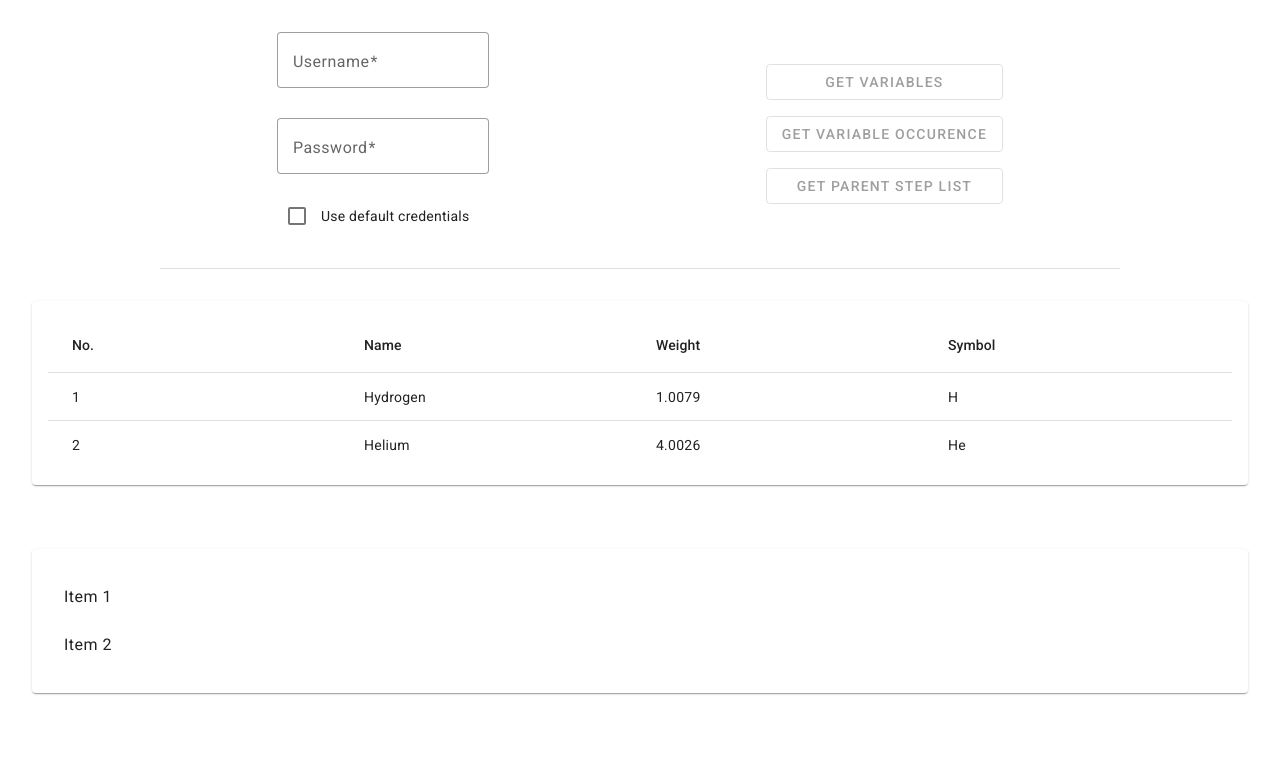
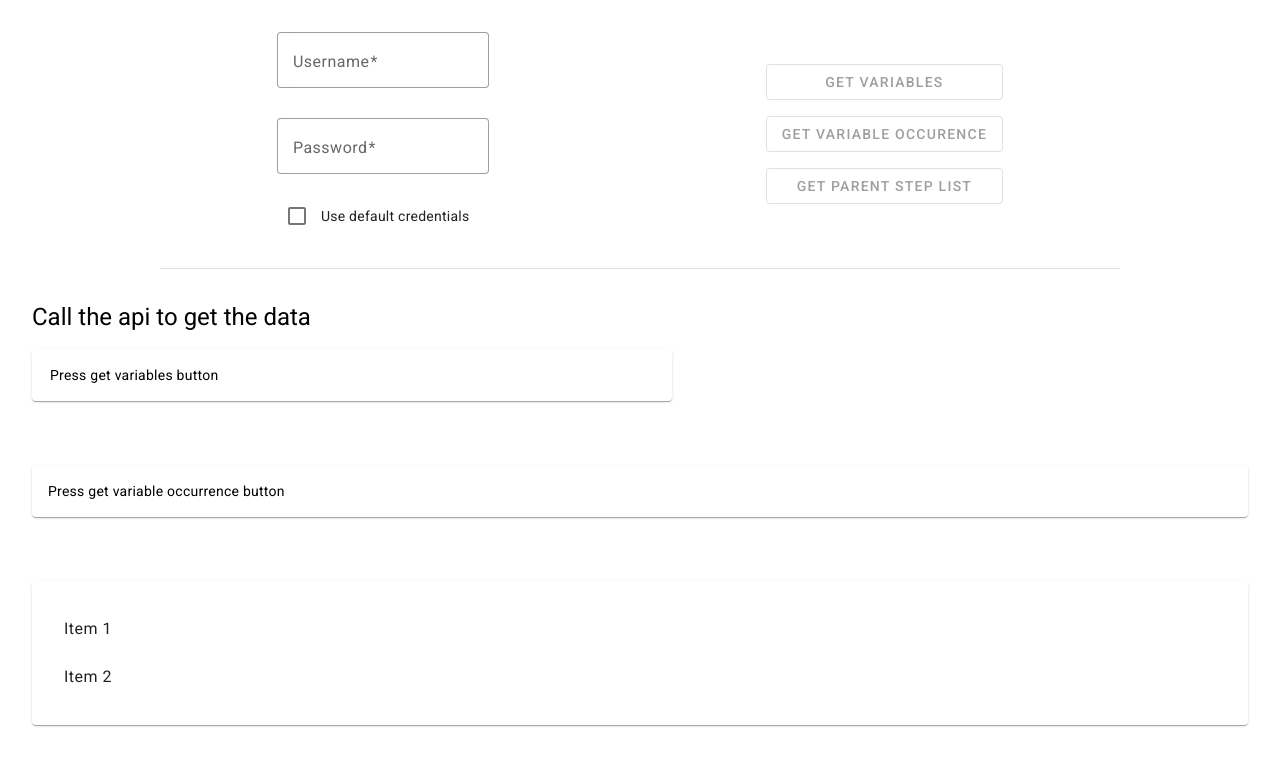
Before and after one commit to tintin12342/robotiq, an Angular app: page / in a window 1280 px wide. Shown: the top 766 px of the page. Built offline with nearby package versions, Linux system fonts and the light colour scheme.

Commit message:
add variable occurence funcionality

```diff
--- a/src/app/models/Process.ts
+++ b/src/app/models/Process.ts
@@ -16,6 +16,7 @@ export interface StepBase {
     stepType: StepType;
     id: string;
     windowProcessInfo?: WindowProcessInfo;
+    stepName?: string;
 }
 
 export interface DefineVariableStep extends StepBase {
--- a/src/app/services/process.service.ts
+++ b/src/app/services/process.service.ts
@@ -1,7 +1,13 @@
 import { HttpClient, HttpHeaders } from '@angular/common/http';
 import { Injectable, inject } from '@angular/core';
 import { BehaviorSubject, Observable } from 'rxjs';
-import { Process } from '../models/Process';
+import {
+  DefineVariableStep,
+  Process,
+  Step,
+  StepType,
+  StringInputStep,
+} from '../models/Process';
 import { API } from '../../environments/environment';
 import { ButtonSelected } from '../credentials/credentials.component';
 
@@ -13,6 +19,7 @@ export class ProcessService {
     process: Process;
     button: ButtonSelected;
   }>({} as { process: Process; button: ButtonSelected });
+  defineVariableStepsSubject$ = new BehaviorSubject<string[]>([]);
 
   private http = inject(HttpClient);
 
@@ -24,4 +31,29 @@ export class ProcessService {
 
     return this.http.get<Process>(`${API.url}`, { headers });
   }
+
+  findVariables(steps: Step[]): string[] {
+    const asteriskRegex = /\u00B7/;
+
+    let result: string[] = [];
+
+    steps.forEach((step) => {
+      if (step.stepType === StepType.StringInputStep) {
+        if (asteriskRegex.test(step.value)) {
+          result.push((step as StringInputStep).value);
+        }
+      }
+      if (step.stepType === StepType.DefineVariableStep) {
+        result.push((step as DefineVariableStep).variableName);
+      }
+      if ('children' in step && step.children.length > 0) {
+        result = result.concat(this.findVariables(step.children));
+      }
+    });
+
+    result = result.map((str) => str.replace(/\*/g, ''));
+    result = result.map(str => str.endsWith('g') ? str.slice(0, -2) : str);
+
+    return result;
+  }
 }
--- a/src/app/variable-list/variable-list.component.html
+++ b/src/app/variable-list/variable-list.component.html
@@ -1,15 +1,24 @@
-<section class="main-container" *ngIf="defineVariableSteps.length > 0">
-  <h1>{{ processName }}</h1>
+<section class="main-container">
+  <h1 *ngIf="(process$ | async)?.process as process; else call">
+    {{ process.robotiqProcessInfo.name }}
+  </h1>
   <mat-card class="card">
-    <mat-card-content>
-      <mat-list role="list">
-        <mat-list-item
-          *ngFor="let variableName of defineVariableSteps"
-          role="listitem"
-        >
-          {{ variableName }}
-        </mat-list-item>
-      </mat-list>
+    <mat-card-content class="card-content">
+      <ng-container *ngIf="defineVariableStepsSubject$ | async as defineVariableSteps">
+        <mat-list role="list" *ngIf="defineVariableSteps.length > 0; else noData">
+          <mat-list-item *ngFor="let variableName of defineVariableSteps" role="listitem">
+            <span class="list-item">{{ variableName }}</span>
+          </mat-list-item>
+        </mat-list>
+      </ng-container>
     </mat-card-content>
   </mat-card>
 </section>
+
+<ng-template #call>
+  <h1>Call the api to get the data</h1>
+</ng-template>
+
+<ng-template #noData>
+  <span class="list-item">Press get variables button</span>
+</ng-template>
--- a/src/app/variable-list/variable-list.component.scss
+++ b/src/app/variable-list/variable-list.component.scss
@@ -7,3 +7,11 @@
     max-height: 250px;
     overflow-y: auto;
 }
+
+.card-content {
+    padding: 16px 18px !important;
+}
+
+.list-item {
+    font-size: 0.875rem;
+}
--- a/src/app/variable-list/variable-list.component.ts
+++ b/src/app/variable-list/variable-list.component.ts
@@ -3,8 +3,9 @@ import { Component, OnInit, inject } from '@angular/core';
 import { MatCardModule } from '@angular/material/card';
 import { MatListModule } from '@angular/material/list';
 import { ProcessService } from '../services/process.service';
-import { DefineVariableStep, Process, Step, StepType } from '../models/Process';
+import { Process } from '../models/Process';
 import { ButtonSelected } from '../credentials/credentials.component';
+import { BehaviorSubject } from 'rxjs';
 
 @Component({
   selector: 'app-variable-list',
@@ -15,35 +16,18 @@ import { ButtonSelected } from '../credentials/credentials.component';
 })
 export class VariableListComponent implements OnInit {
   processService = inject(ProcessService);
-  processName: string = '';
-  defineVariableSteps: string[] = [];
+  process$: BehaviorSubject<{ process: Process; button: ButtonSelected }> = this.processService.processSubject$;
+  defineVariableStepsSubject$: BehaviorSubject<string[]> = this.processService.defineVariableStepsSubject$;
 
   ngOnInit(): void {
     this.processService.processSubject$.subscribe(
       (processData: { process: Process; button: ButtonSelected }) => {
         if (processData.button !== ButtonSelected.GET_VARIABLES) return;
 
-        this.processName = processData.process.robotiqProcessInfo.name;
-
-        this.defineVariableSteps = this.findDefineVariableSteps(
-          processData.process.steps
+        this.processService.defineVariableStepsSubject$.next(
+          this.processService.findVariables(processData.process.steps)
         );
       }
     );
   }
-
-  findDefineVariableSteps(steps: Step[]): string[] {
-    let result: string[] = [];
-
-    steps.forEach((step) => {
-      if (step.stepType === StepType.DefineVariableStep) {
-        result.push((step as DefineVariableStep).variableName);
-      }
-      if ('children' in step && step.children.length > 0) {
-        result = result.concat(this.findDefineVariableSteps(step.children));
-      }
-    });
-
-    return result;
-  }
 }
--- a/src/app/variable-occurence-table/variable-occurence-table.component.html
+++ b/src/app/variable-occurence-table/variable-occurence-table.component.html
@@ -1,31 +1,12 @@
 <section class="main-container">
   <mat-card>
     <mat-card-content>
-      <mat-table [dataSource]="dataSource">
-        <!-- Position Column -->
-        <ng-container matColumnDef="position">
-          <mat-header-cell *matHeaderCellDef> No. </mat-header-cell>
-          <mat-cell *matCellDef="let element">
-            {{ element.position }}
-          </mat-cell>
-        </ng-container>
+      <mat-table [dataSource]="dataSource" *ngIf="dataSource.length > 0; else noData">
 
-        <!-- Name Column -->
-        <ng-container matColumnDef="name">
-          <mat-header-cell *matHeaderCellDef> Name </mat-header-cell>
-          <mat-cell *matCellDef="let element"> {{ element.name }} </mat-cell>
-        </ng-container>
-
-        <!-- Weight Column -->
-        <ng-container matColumnDef="weight">
-          <mat-header-cell *matHeaderCellDef> Weight </mat-header-cell>
-          <mat-cell *matCellDef="let element"> {{ element.weight }} </mat-cell>
-        </ng-container>
-
-        <!-- Symbol Column -->
-        <ng-container matColumnDef="symbol">
-          <mat-header-cell *matHeaderCellDef> Symbol </mat-header-cell>
-          <mat-cell *matCellDef="let element"> {{ element.symbol }} </mat-cell>
+        <!-- Define columns dynamically based on titles -->
+        <ng-container *ngFor="let column of displayedColumns" [matColumnDef]="column">
+          <mat-header-cell *matHeaderCellDef> {{ column }} </mat-header-cell>
+          <mat-cell *matCellDef="let element"> {{ element[column] }} </mat-cell>
         </ng-container>
 
         <mat-header-row *matHeaderRowDef="displayedColumns"></mat-header-row>
@@ -34,3 +15,7 @@
     </mat-card-content>
   </mat-card>
 </section>
+
+<ng-template #noData>
+  <div>Press get variable occurrence button</div>
+</ng-template>
--- a/src/app/variable-occurence-table/variable-occurence-table.component.ts
+++ b/src/app/variable-occurence-table/variable-occurence-table.component.ts
@@ -1,12 +1,21 @@
 import { CommonModule } from '@angular/common';
-import { Component } from '@angular/core';
+import { Component, OnInit, inject } from '@angular/core';
 import { MatTableModule } from '@angular/material/table';
 import { MatCardModule } from '@angular/material/card';
+import {
+  DefineVariableStep,
+  Process,
+  Step,
+  StepType,
+  StringInputStep,
+} from '../models/Process';
+import { ButtonSelected } from '../credentials/credentials.component';
+import { ProcessService } from '../services/process.service';
 
-const ELEMENT_DATA: any[] = [
-  { position: 1, name: 'Hydrogen', weight: 1.0079, symbol: 'H' },
-  { position: 2, name: 'Helium', weight: 4.0026, symbol: 'He' },
-];
+interface StepDataSource {
+  title: string;
+  names: string[];
+}
 
 @Component({
   selector: 'app-variable-occurence-table',
@@ -15,7 +24,96 @@ const ELEMENT_DATA: any[] = [
   templateUrl: './variable-occurence-table.component.html',
   styleUrl: './variable-occurence-table.component.scss',
 })
-export class VariableOccurenceTableComponent {
-  displayedColumns: string[] = ['position', 'name', 'weight', 'symbol'];
-  dataSource = ELEMENT_DATA;
+export class VariableOccurenceTableComponent implements OnInit {
+  processService = inject(ProcessService);
+  displayedColumns: string[] = ['title', 'names'];
+  dataSource: StepDataSource[] = [];
+
+  ngOnInit(): void {
+    this.processService.processSubject$.subscribe(
+      (processData: { process: Process; button: ButtonSelected }) => {
+        if (processData.button !== ButtonSelected.GET_VARIABLE_OCCURENCE) return;
+
+        // If get variable occurence is pressed first the variables list above must be filled
+        this.processService.defineVariableStepsSubject$.next(
+          this.processService.findVariables(processData.process.steps)
+        );
+
+        // Find step references
+        const stepsWithAsterisk: Step[] = [];
+        const idsOfStepsWithAsterisk: string[] = [];
+
+        this.findStepsWithAsterisk(processData.process.steps, stepsWithAsterisk, idsOfStepsWithAsterisk);
+
+        const variableMap = this.createVariableMap(stepsWithAsterisk, idsOfStepsWithAsterisk);
+        this.prepareDataSource(variableMap);
+      }
+    );
+  }
+
+  findStepsWithAsterisk(
+    steps: Step[],
+    stepsWithAsterisk: Step[],
+    idsOfStepsWithAsteriks: string[]
+  ) {
+    const asteriskRegex = /\*/;
+
+    for (const step of steps) {
+      if (step.stepType === StepType.StringInputStep) {
+        const stringStep = step;
+        if (asteriskRegex.test(stringStep.value)) {
+          stepsWithAsterisk.push(step);
+          idsOfStepsWithAsteriks.push(step.id);
+        }
+      } else if ('children' in step) {
+        this.findStepsWithAsterisk(
+          step.children,
+          stepsWithAsterisk,
+          idsOfStepsWithAsteriks
+        );
+      }
+    }
+  }
+
+  createVariableMap(
+    steps: Step[],
+    stepIds: string[]
+  ): { title: string; names: string[] }[] {
+    const map: { [key: string]: string[] } = {};
+
+    steps.forEach((step) => {
+      if (stepIds.includes(step.id)) {
+        const value = (step as StringInputStep).value.replace(/\*/g, '');
+        if (!map[value]) {
+          map[value] = [];
+        }
+        map[value].push(step.stepName ?? step.id);
+      }
+    });
+
+    return Object.entries(map).map(([title, names]) => ({
+      title: title.endsWith('·g') ? title.slice(0, -2) : title,
+      names,
+    }));
+  }
+
+  prepareDataSource(variableMap: { title: string; names: string[] }[]) {
+    if (variableMap.length === 0) return;
+
+    // Extract titles
+    this.displayedColumns = variableMap.map(item => item.title);
+
+    // Determine the maximum number of names for any title
+    const maxNames = Math.max(...variableMap.map(item => item.names.length));
+
+    // Create rows
+    this.dataSource = Array.from({ length: maxNames }, (_, rowIndex) => {
+      const row: any = {};
+      this.displayedColumns.forEach(title => {
+        const variable = variableMap.find(item => item.title === title);
+        row[title] = variable?.names[rowIndex] || '';
+      });
+      return row;
+    });
+  }
 }
```
